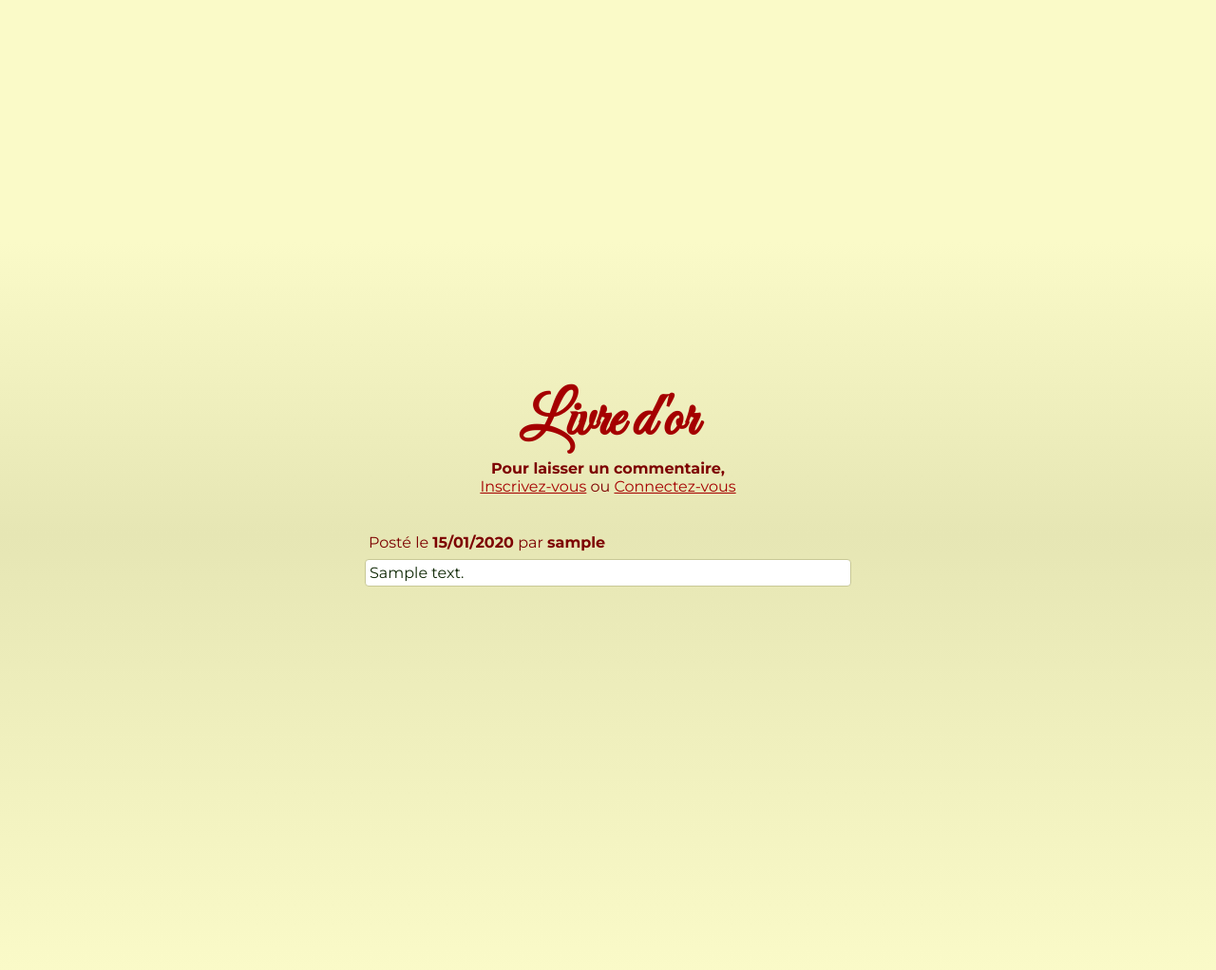
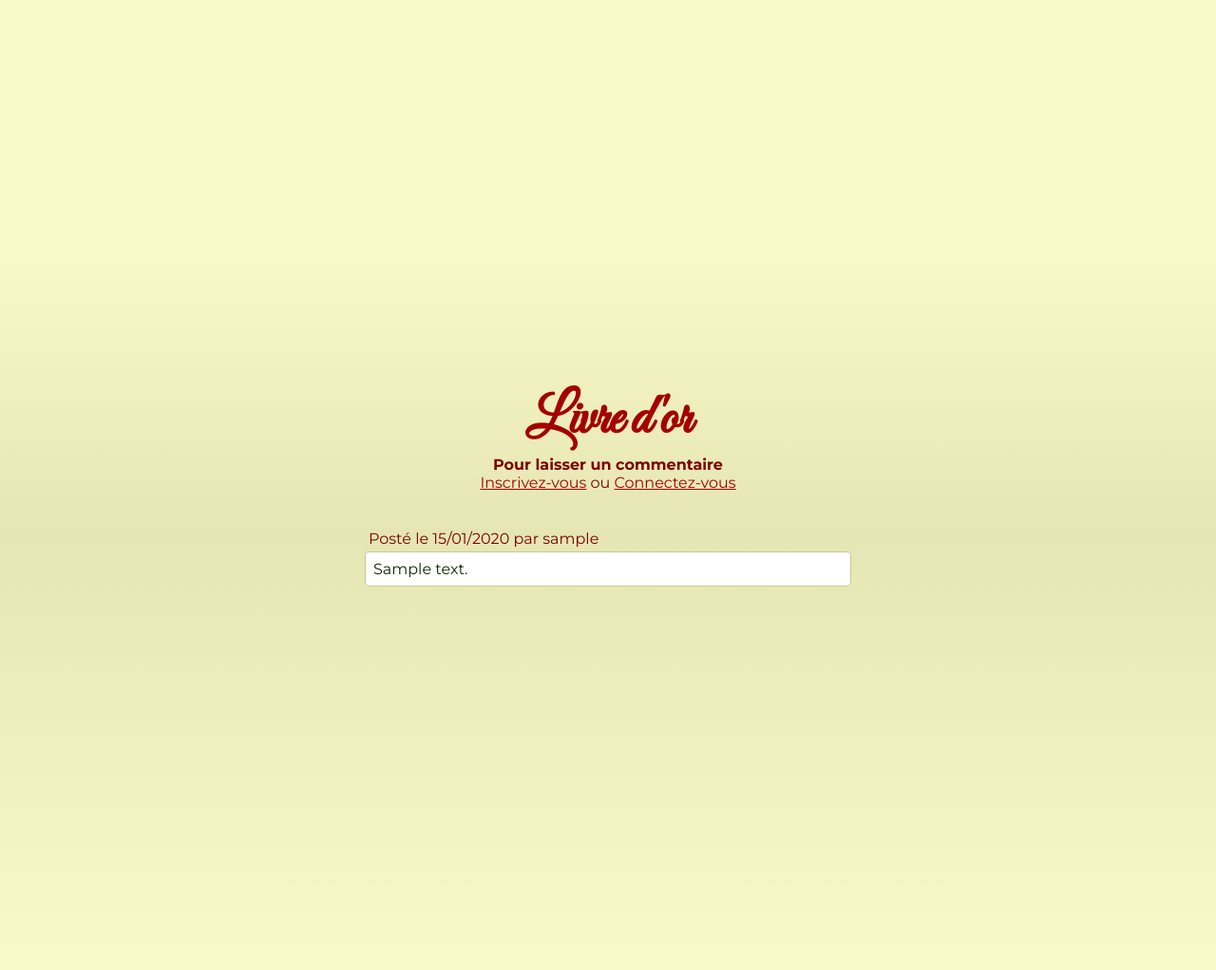
Before and after one commit to sylvain-malbon/livre-or, a PHP site: page /pages/livre-or.php in a window 1280 px wide. Shown: the part 135-1157 px from the top of the page at 95% size. Run offline with PHP 8.4, Linux system fonts and the light colour scheme; tables that the repository leaves empty hold one stand-in row (values such as "Sample post"); some web fonts are replaced.

Commit message:
Index : ajout de maj à "Consultez" ; CSS : ajout aux h1 des margin-top nécessaires, création ".livredor-margin" pour margin haut et bas, changement taille h1 du Livre d'or, changement de couleur h1 du Profil ; Connexion : "à votre compte" -> "pour laisser un comentaire" ; Inscription : "Créer votre compte pour laisser un message" -> "Inscrivez-vous pour laisser un commentaire" ; Livre-or : création class "livredor-margin" (cf CSS), suppression de la virgule à "Pour laisser un commentaire", suppression "<strong>" à date/login ; Profil : "Confirmer le" -> "Confirmation du".

```diff
--- a/assets/css/style.css
+++ b/assets/css/style.css
@@ -293,6 +293,7 @@ video.hero-video {
 }
 
 .hero-content h1 {
+  margin-top: -3rem; /* laisser cette margin */
   letter-spacing: 0.05rem;
   font-size: 3rem;
 }
@@ -356,16 +357,19 @@ video.hero-video {
 }
 
 .register-form-page h1 {
+  margin-top: -17.25rem; /* laisser cette margin */
   letter-spacing: 0.03rem;
   color: var(--red);
 }
 
 .login-form-page h1 {
+  margin-top: -20.33rem; /* laisser cette margin */
   letter-spacing: 0.03rem;
   color: var(--red);
 }
 
 .comment-form-page h1 {
+  margin-top: -16.5rem; /* laisser cette margin */
   letter-spacing: 0.03rem;
   color: var(--red);
 }
@@ -521,12 +525,15 @@ textarea:focus {
   align-content: center;
 }
 
+.livredor-margin {
+  margin: 3rem 0 3rem 0;
+}
+
 .livredor-page h1 {
   letter-spacing: 0.03rem;
   color: var(--red);
-
   font-family: 'Great Vibes', 'Montserrat', 'Lato', sans-serif;
-  font-size: 4rem;
+  font-size: 3.75rem;
   font-weight: 900;
   letter-spacing: -0.07rem;
 }
@@ -565,9 +572,9 @@ textarea:focus {
 .commentaire-text {
   color: var(--special-dark-khaki);
   background: white;
-  margin-top: 0.25rem;
+  margin-top: 0rem; /* pas besoin de margin au final */
   text-align: justify;
-  padding: 0.25rem;
+  padding: 0.5rem;
   border-radius: 4px;
   border: 1.5px solid var(--khaki);
   width: 100%;
@@ -575,6 +582,8 @@ textarea:focus {
 
 /* PROFIL */
 .profile-form-page h1 {
+  color: var(--red);
+  margin-top: -17rem; /* laisser cette margin */
 }
 
 /* ====================================================================================================== */
--- a/index.php
+++ b/index.php
@@ -50,7 +50,7 @@ require_once './config/config.php';
                 <p>
                     <a href="pages/connexion.php">Laissez un commentaire</a>
                     ou
-                    <a href="pages/livre-or.php">consultez le livre d'or</a>
+                    <a href="pages/livre-or.php">Consultez le livre d'or</a>
                 </p>
             </div>
 
--- a/pages/connexion.php
+++ b/pages/connexion.php
@@ -56,7 +56,7 @@ if ($_SERVER['REQUEST_METHOD'] === 'POST') {
         <div class="login-form-page">
 
             <h1>Connexion</h1>
-            <p class="form-catchphrase">Connectez-vous à votre compte</p>
+            <p class="form-catchphrase">Connectez-vous pour laisser un commentaire</p>
 
             <section class="login-form">
                 <div class="form-content">
--- a/pages/inscription.php
+++ b/pages/inscription.php
@@ -54,7 +54,7 @@ if ($_SERVER['REQUEST_METHOD'] === 'POST') {
         <div class="register-form-page">
 
             <h1>Inscription</h1>
-            <p class="form-catchphrase">Créez votre compte pour laisser un message</p>
+            <p class="form-catchphrase">Inscrivez-vous pour laisser un commentaire</p>
 
             <section class="register-form">
                 <div class="form-content">
--- a/pages/livre-or.php
+++ b/pages/livre-or.php
@@ -42,13 +42,15 @@ $commentaires = $stmt->fetchAll(PDO::FETCH_ASSOC);
     <main>
         <div class="livredor-page">
 
+            <div class="livredor-margin">
+
                 <h1>Livre d'or</h1>
 
                 <?php if (isset($_SESSION['user_id'])): ?>
                     <p class="form-catchphrase">Bienvenue <?= htmlspecialchars($_SESSION['login']) ?> !</p>
                     <p><a class="array-top" href='commentaire.php'>Laissez un commentaire</a>
                     <?php else: ?>
-                <p class="form-catchphrase">Pour laisser un commentaire,</p>
+                    <p class="form-catchphrase">Pour laisser un commentaire</p>
                     <span>
                         <a class="array-top" href='inscription.php'>Inscrivez-vous</a>
                         ou
@@ -75,9 +77,9 @@ $commentaires = $stmt->fetchAll(PDO::FETCH_ASSOC);
                                     <div class="commentaire-item">
                                         <p class="commentaire-info">
                                             Posté le
-                                        <strong><?= date('d/m/Y', strtotime($comment['date'])) ?></strong>
+                                            <?= date('d/m/Y', strtotime($comment['date'])) ?>
                                             par
-                                        <strong><?= htmlspecialchars($comment['login']) ?></strong>
+                                            <?= htmlspecialchars($comment['login']) ?>
                                         </p>
                                         <p class="commentaire-text">
                                             <?= nl2br(htmlspecialchars($comment['commentaire'])) ?>
@@ -90,6 +92,8 @@ $commentaires = $stmt->fetchAll(PDO::FETCH_ASSOC);
                 </section>
 
             </div>
+
+        </div>
     </main>
 
     <?php include_once '../includes/footer.php'; ?>
--- a/pages/profil.php
+++ b/pages/profil.php
@@ -126,7 +126,7 @@ if ($_SERVER['REQUEST_METHOD'] === 'POST') {
                         </div>
 
                         <div class="form-group">
-                            <label for="confirm_password">Confirmer le nouveau mot de passe</label>
+                            <label for="confirm_password">Confirmation du nouveau mot de passe</label>
                             <input
                                 type="password"
                                 id="confirm_password"
```
Lines whose indentation alone changed are shown as unchanged.
